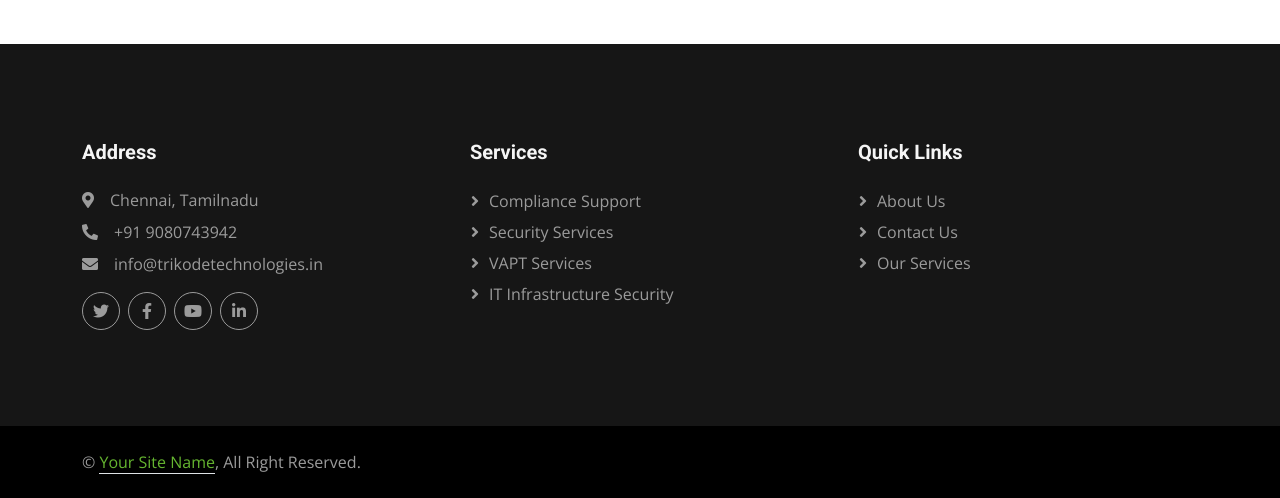
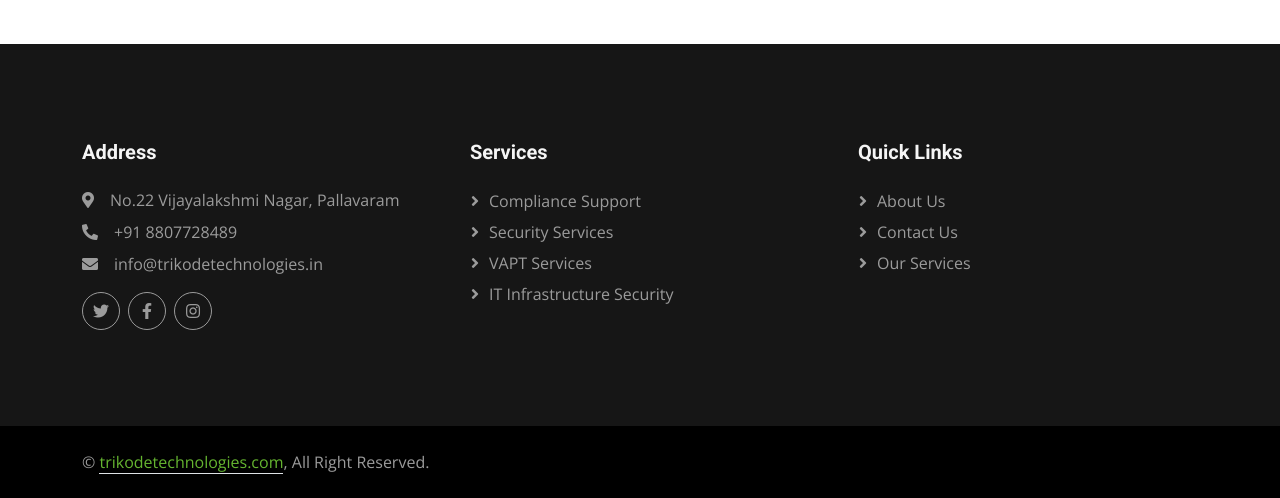
Before and after one commit to trikodetech/website, a Python web app: template templates/about.html in a window 1280 px wide. Shown: the part 1662-2160 px from the top of the page. Run offline with Jinja, Linux system fonts and the light colour scheme; the template is opened without the code that fills it, so the values that code supplies are empty; some libraries are stand-ins or nearby versions.

Commit message:
Update footer.html
changed footer

```diff
--- a/templates/footer.html
+++ b/templates/footer.html
@@ -4,15 +4,35 @@
             <div class="row g-5">
                 <div class="col-lg-4 col-md-4">
                     <h5 class="text-light mb-4">Address</h5>
-                    <p class="mb-2"><i class="fa fa-map-marker-alt me-3"></i>Chennai, Tamilnadu</p>
-                    <p class="mb-2"><i class="fa fa-phone-alt me-3"></i>+91 9080743942</p>
+                    <p class="mb-2"><i class="fa fa-map-marker-alt me-3"></i>No.22 Vijayalakshmi Nagar, Pallavaram</p>
+                    <p class="mb-2"><i class="fa fa-phone-alt me-3"></i>+91 8807728489</p>
                     <p class="mb-2"><i class="fa fa-envelope me-3"></i>info@trikodetechnologies.in</p>
                     <div class="d-flex pt-2">
-                        <a class="btn btn-square btn-outline-secondary rounded-circle me-2" href=""><i class="fab fa-twitter"></i></a>
-                        <a class="btn btn-square btn-outline-secondary rounded-circle me-2" href=""><i class="fab fa-facebook-f"></i></a>
-                        <a class="btn btn-square btn-outline-secondary rounded-circle me-2" href=""><i class="fab fa-youtube"></i></a>
-                        <a class="btn btn-square btn-outline-secondary rounded-circle me-2" href=""><i class="fab fa-linkedin-in"></i></a>
-                    </div>
+                        <a class="btn btn-square btn-outline-secondary rounded-circle me-2"
+                           href="https://x.com/trikodetech?s=11"
+                           target="_blank" rel="noopener noreferrer">
+                          <i class="fab fa-twitter"></i>
+                        </a>
+
+                        <a class="btn btn-square btn-outline-secondary rounded-circle me-2"
+                           href="https://www.facebook.com/share/18pW6XLueg/?mibextid=wwXIfr"
+                           target="_blank" rel="noopener noreferrer">
+                          <i class="fab fa-facebook-f"></i>
+                        </a>
+
+                        <!-- <a class="btn btn-square btn-outline-secondary rounded-circle me-2"
+                           href="https://www.youtube.com/@trikodetechnologies"
+                           target="_blank" rel="noopener noreferrer">
+                          <i class="fab fa-youtube"></i>
+                        </a> -->
+
+                        <a class="btn btn-square btn-outline-secondary rounded-circle me-2"
+                           href="https://www.instagram.com/trikodetechnologies?igsh=enhlOWphZTM0aXF2&utm_source=qr"
+                           target="_blank" rel="noopener noreferrer">
+                          <i class="fab fa-instagram"></i>
+                        </a>
+                      </div>
+
                 </div>
                 <div class="col-lg-4 col-md-4">
                     <h5 class="text-light mb-4">Services</h5>
@@ -38,7 +58,7 @@
         <div class="container">
             <div class="row">
                 <div class="col-md-6 text-center text-md-start mb-3 mb-md-0">
-                    &copy; <a class="border-bottom" href="#">Your Site Name</a>, All Right Reserved.
+                    &copy; <a class="border-bottom" href="https://trikodetechnologies.com/">trikodetechnologies.com</a>, All Right Reserved.
                 </div>
             </div>
         </div>
```
